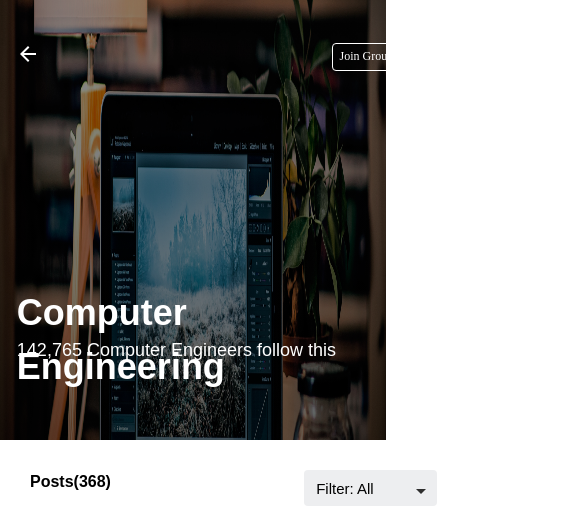
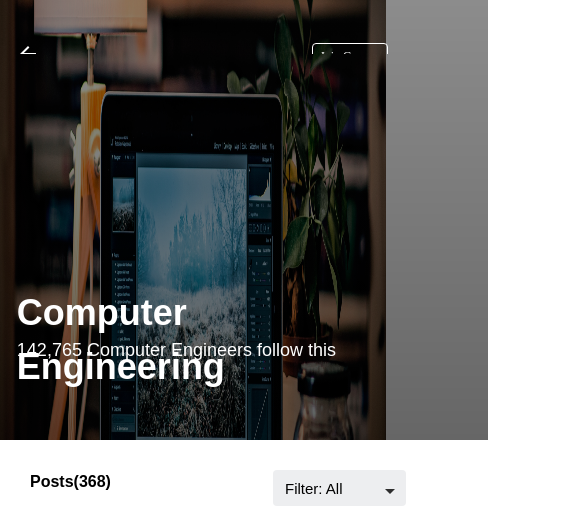
Before and after one commit to Bucky2001/project, a plain HTML site: page index.html in a window 390 px wide. Shown: the top 529 px of the page, 585 px wide, since content can reach past the window. Drawn offline with nearby package versions, Linux system fonts and the light colour scheme.

Commit message:
third commit

```diff
--- a/index.html
+++ b/index.html
@@ -23,7 +23,7 @@
     <script defer src="create.js"></script>
   </head>
   <body>
-    <div>
+    <div style="overflow-x: hidden">
       <div class="navbar">
         <div class="header">
           <img src="svg/icon.svg" class="logo" />
@@ -458,7 +458,7 @@
           </div>
         </div>
       </div>
-    </div>
+
       <div class="box hidden" id="createAccountPage">
         <div class="group" style="position: absolute; left: 50%; top: 186px">
           <div class="overlap-wrapper">
@@ -470,8 +470,8 @@
               </p>
               <div class="overlap-group">
                 <p class="let-s-learn-share">
-                Let&#39;s learn, share &amp; inspire each other with our passion
-                for computer engineering. Sign up now 🤘🏼
+                  Let&#39;s learn, share &amp; inspire each other with our
+                  passion for computer engineering. Sign up now 🤘🏼
                 </p>
               </div>
               <p class="already-have-an">
@@ -547,8 +547,8 @@
               <p class="by-signing-up-you"></p>
               <div class="overlap-group">
                 <p class="let-s-learn-share">
-                Let&#39;s learn, share &amp; inspire each other with our passion
-                for computer engineering. Sign up now 🤘🏼
+                  Let&#39;s learn, share &amp; inspire each other with our
+                  passion for computer engineering. Sign up now 🤘🏼
                 </p>
               </div>
               <p class="already-have-an" style="left: 450px">
@@ -608,5 +608,6 @@
       </div>
 
       <div class="backblur hidden"></div>
+    </div>
   </body>
 </html>
--- a/mobile.css
+++ b/mobile.css
@@ -23,7 +23,7 @@
   }
   .imgContainer .overlay {
     top: 0%;
-    max-width: 99%;
+    max-width: 125%;
   }
 
   .imgContainer .heading-text,
@@ -42,7 +42,7 @@
     display: block;
   }
   .write-post-container {
-    left: 78%;
+    left: 70%;
     top: 470px;
   }
   .menu-item {
@@ -74,6 +74,6 @@
     width: inherit;
   }
   .joinNav {
-    left: 85%;
+    left: 80%;
   }
 }
--- a/styles.css
+++ b/styles.css
@@ -2,9 +2,6 @@ body,
 html {
   margin: 0;
   padding: 0;
-}
-body {
-  overflow-x: hidden;
 }
 
 .container1 {
```
Lines whose indentation alone changed are shown as unchanged.
